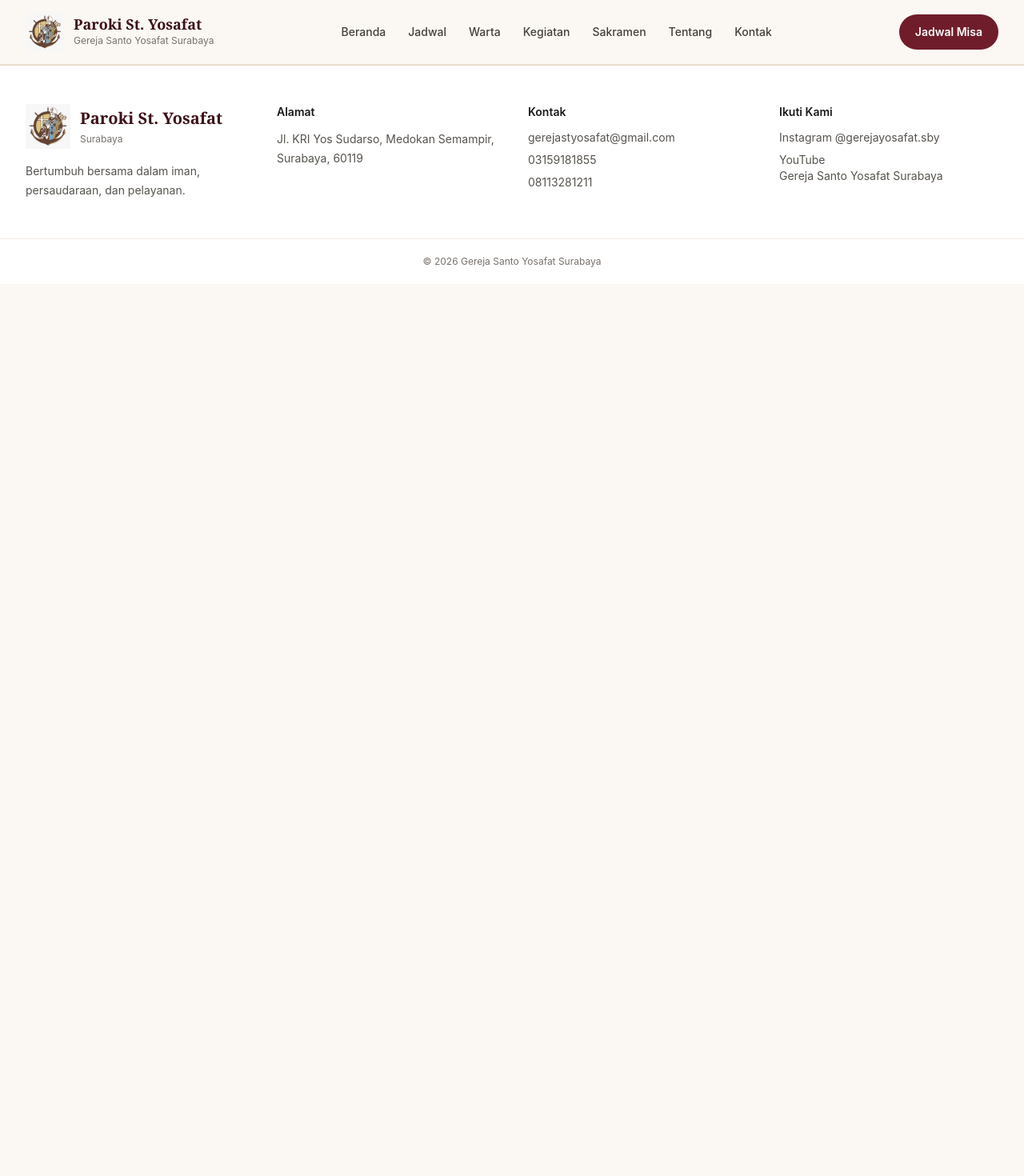
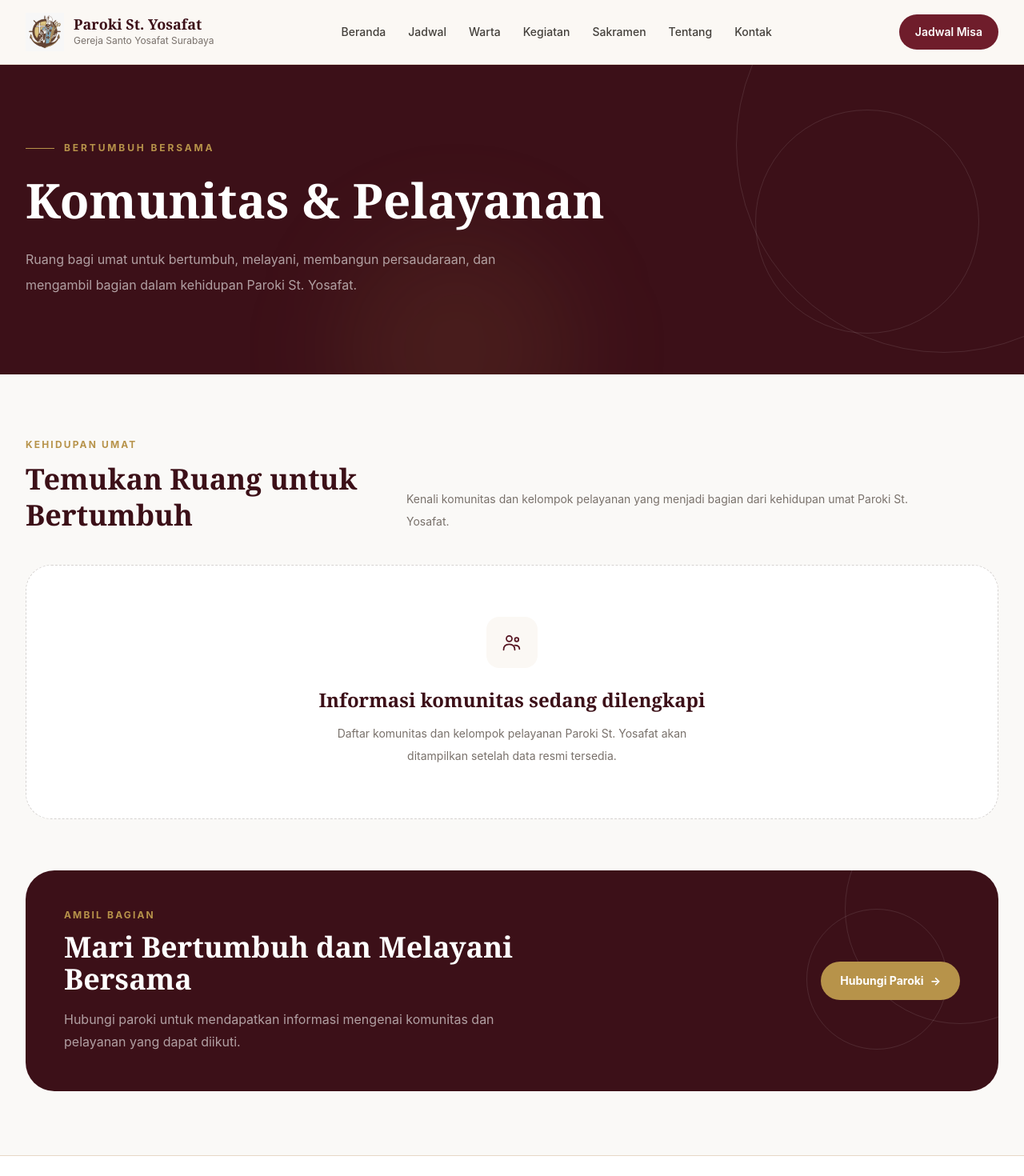
Before and after one commit to bernadlein/GerejaKatolikWebsite, a Nuxt app: page /komunitas in a window 1280 px wide. Shown: the top 1470 px of the page at 80% size. Before the commit the page ends 800 px from the top, so only its background shows below. Built offline with nearby package versions, Linux system fonts and the light colour scheme.

Commit message:
Create komunitas.vue

```diff
--- /dev/null
+++ b/app/pages/komunitas.vue
@@ -0,0 +1,194 @@
+<script setup lang="ts">
+import {
+  parishConfig,
+} from '~/config/parish'
+
+const {
+  communities,
+  status,
+  error,
+} = useCommunities()
+
+useSeoMeta({
+  title:
+    `Komunitas & Pelayanan | ${parishConfig.name}`,
+
+  description:
+    `Komunitas, kelompok kategorial, dan pelayanan umat ${parishConfig.churchName}.`,
+})
+</script>
+
+<template>
+  <main class="bg-[#faf9f7]">
+    <!-- HERO -->
+    <section
+      class="relative overflow-hidden bg-church-900"
+    >
+      <div
+        class="absolute -right-40 -top-40 size-[520px] rounded-full border border-white/10"
+      />
+
+      <div
+        class="absolute right-14 top-14 size-[280px] rounded-full border border-white/10"
+      />
+
+      <div
+        class="absolute -bottom-28 left-1/3 size-72 rounded-full bg-gold-500/10 blur-3xl"
+      />
+
+      <div
+        class="relative mx-auto max-w-7xl px-5 py-16 lg:px-8 lg:py-24"
+      >
+        <div class="flex items-center gap-3">
+          <span
+            class="h-px w-9 bg-gold-500"
+          />
+
+          <p
+            class="text-xs font-bold uppercase tracking-[0.24em] text-gold-500"
+          >
+            Bertumbuh Bersama
+          </p>
+        </div>
+
+        <h1
+          class="mt-5 max-w-4xl font-display text-5xl font-bold leading-tight text-white sm:text-6xl"
+        >
+          Komunitas & Pelayanan
+        </h1>
+
+        <p
+          class="mt-5 max-w-2xl text-base leading-8 text-white/60"
+        >
+          Ruang bagi umat untuk bertumbuh,
+          melayani, membangun persaudaraan,
+          dan mengambil bagian dalam
+          kehidupan {{ parishConfig.name }}.
+        </p>
+      </div>
+    </section>
+
+    <!-- CONTENT -->
+    <section
+      class="mx-auto max-w-7xl px-5 py-16 lg:px-8 lg:py-20"
+    >
+      <!-- Intro -->
+      <div
+        class="grid gap-8 lg:grid-cols-[0.75fr_1.25fr] lg:items-end"
+      >
+        <div>
+          <p
+            class="text-xs font-bold uppercase tracking-[0.18em] text-gold-500"
+          >
+            Kehidupan Umat
+          </p>
+
+          <h2
+            class="mt-3 font-display text-3xl font-bold leading-tight text-church-900 sm:text-4xl"
+          >
+            Temukan Ruang untuk Bertumbuh
+          </h2>
+        </div>
+
+        <p
+          class="max-w-2xl text-sm leading-7 text-stone-500"
+        >
+          Kenali komunitas dan kelompok
+          pelayanan yang menjadi bagian
+          dari kehidupan umat Paroki
+          St. Yosafat.
+        </p>
+      </div>
+
+      <!-- Loading -->
+      <div
+        v-if="status === 'pending'"
+        class="mt-10 grid gap-5 md:grid-cols-2 xl:grid-cols-3"
+      >
+        <div
+          v-for="item in 6"
+          :key="item"
+          class="h-[380px] animate-pulse rounded-[2rem] bg-stone-200"
+        />
+      </div>
+
+      <!-- Error -->
+      <div
+        v-else-if="error"
+        class="mt-10 rounded-[2rem] border border-red-200 bg-red-50 p-8"
+      >
+        <p class="font-semibold text-red-900">
+          Informasi komunitas belum dapat dimuat.
+        </p>
+      </div>
+
+      <!-- Grid -->
+      <div
+        v-else-if="communities.length"
+        class="mt-10 grid gap-5 md:grid-cols-2 xl:grid-cols-3"
+      >
+        <CommunityCard
+          v-for="community in communities"
+          :key="community.id"
+          :community="community"
+        />
+      </div>
+
+      <!-- Empty -->
+      <CommunityEmptyState
+        v-else
+        class="mt-10"
+      />
+
+      <!-- JOIN CTA -->
+      <div
+        class="relative mt-16 overflow-hidden rounded-[2.25rem] bg-church-900 p-8 text-white sm:p-10 lg:p-12"
+      >
+        <div
+          class="absolute -right-24 -top-24 size-72 rounded-full border border-white/10"
+        />
+
+        <div
+          class="absolute right-16 top-12 size-44 rounded-full border border-white/10"
+        />
+
+        <div
+          class="relative flex flex-col gap-8 lg:flex-row lg:items-center lg:justify-between"
+        >
+          <div class="max-w-2xl">
+            <p
+              class="text-xs font-bold uppercase tracking-[0.18em] text-gold-500"
+            >
+              Ambil Bagian
+            </p>
+
+            <h2
+              class="mt-3 font-display text-3xl font-bold sm:text-4xl"
+            >
+              Mari Bertumbuh dan Melayani Bersama
+            </h2>
+
+            <p
+              class="mt-4 max-w-xl leading-7 text-white/60"
+            >
+              Hubungi paroki untuk mendapatkan
+              informasi mengenai komunitas dan
+              pelayanan yang dapat diikuti.
+            </p>
+          </div>
+
+          <NuxtLink
+            to="/kontak"
+            class="inline-flex shrink-0 items-center justify-center rounded-full bg-gold-500 px-6 py-3.5 text-sm font-bold text-white transition hover:opacity-90"
+          >
+            Hubungi Paroki
+
+            <span class="ml-2">
+              →
+            </span>
+          </NuxtLink>
+        </div>
+      </div>
+    </section>
+  </main>
+</template>
```
